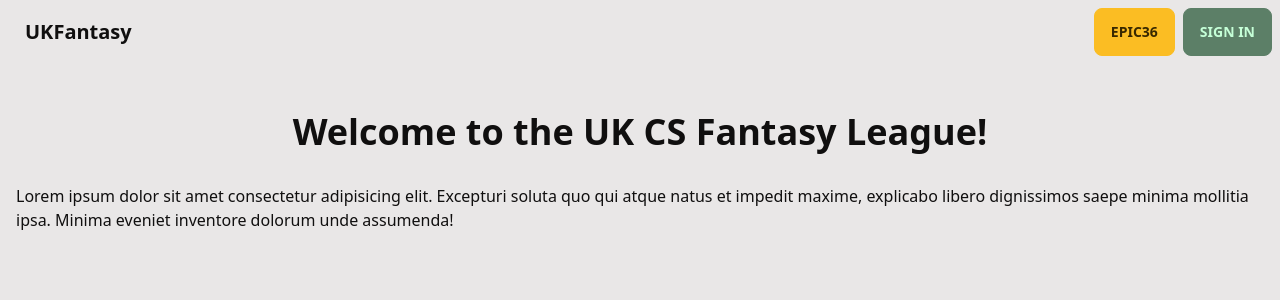
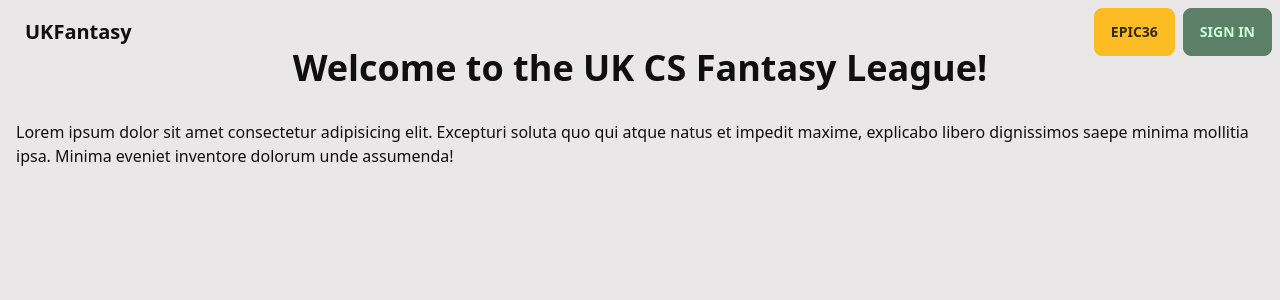
Before and after one commit to FlynnFc/UKFantasy, a Next.js app: page / in a window 1280 px wide. Shown: the top 300 px of the page. Built offline with nearby package versions, Linux system fonts and the light colour scheme; no server answers.

Commit message:
Update Navbar.tsx

```diff
--- a/src/components/Navbar.tsx
+++ b/src/components/Navbar.tsx
@@ -4,7 +4,7 @@ import LoginBtn from "./LoginBtn";
 
 const Navbar = () => {
   return (
-    <div className="navbar">
+    <div className="navbar absolute">
       <div className="flex w-full justify-between">
         <Link href="./">
           <a className="btn-ghost btn text-xl normal-case">UKFantasy</a>
```
